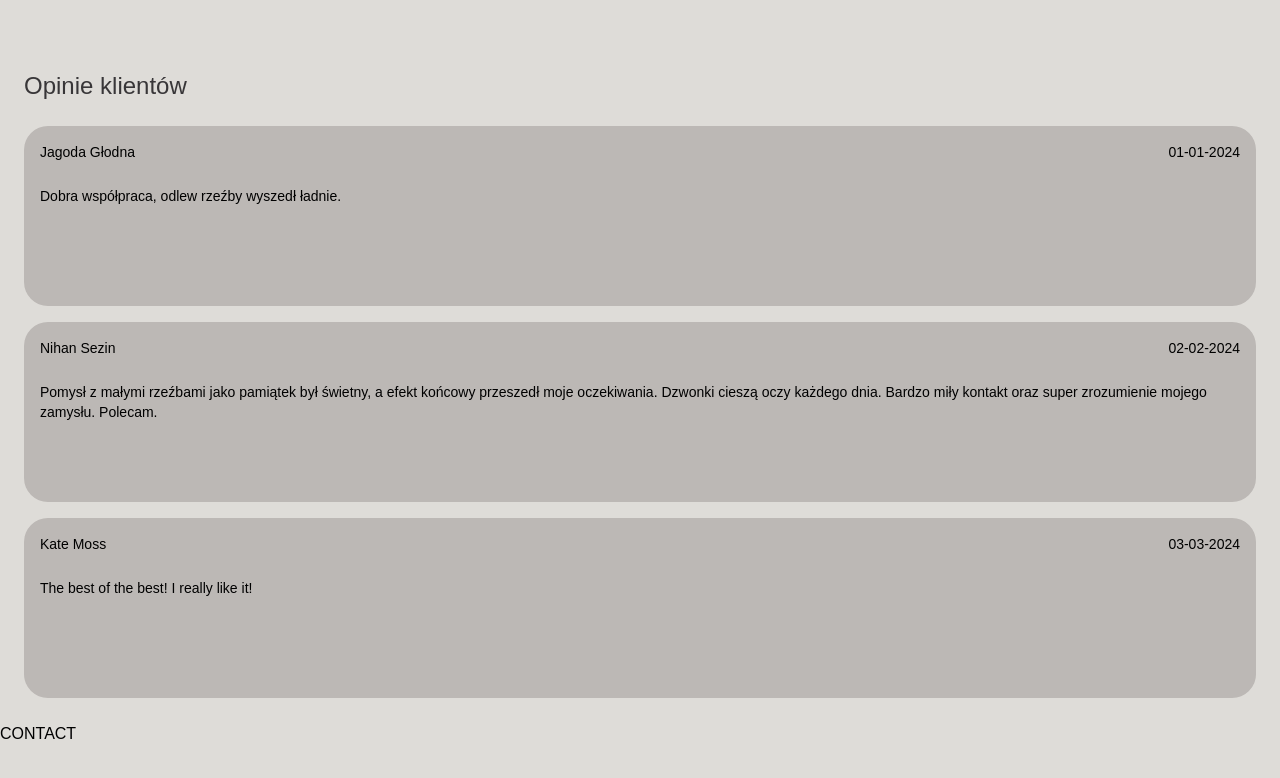
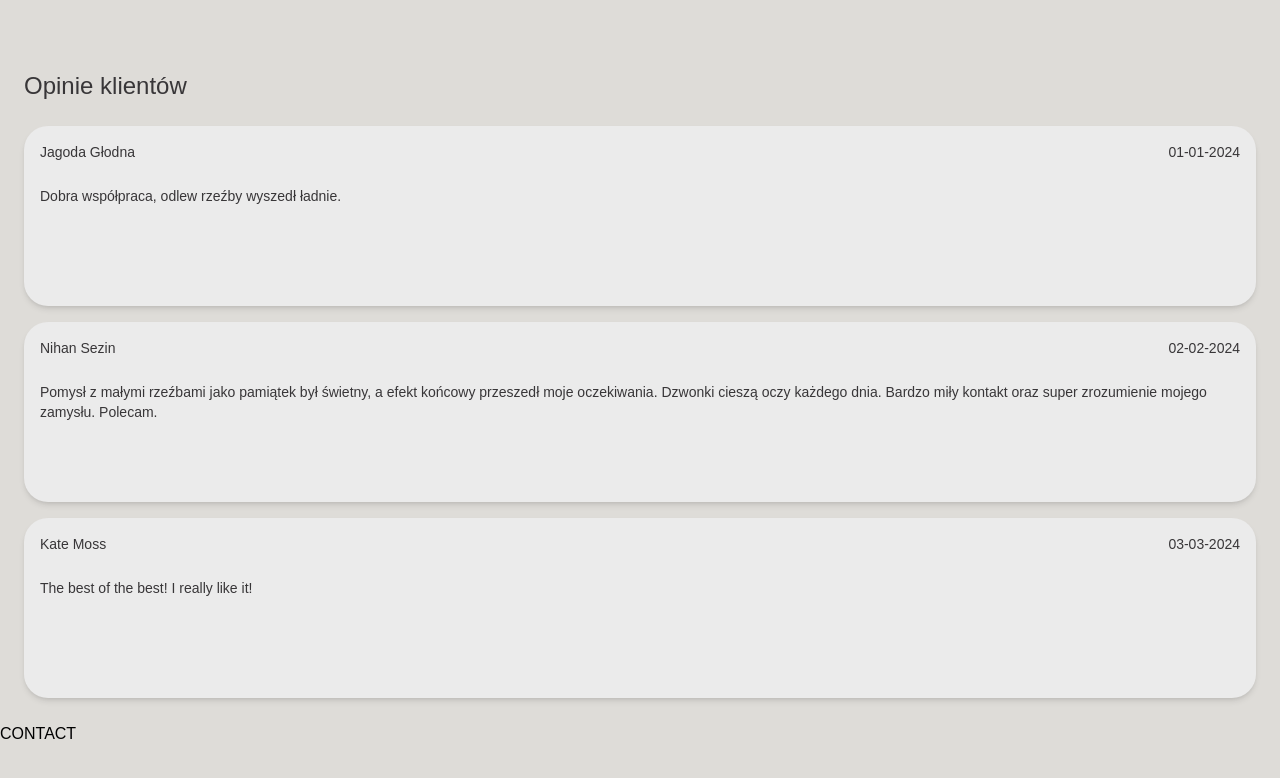
Before and after one commit to MarioLuigie/Odlew, a Next.js app: page / in a window 1280 px wide. Shown: the part 9926-10704 px from the top of the page. Built offline with nearby package versions, Linux system fonts and the light colour scheme.

Commit message:
Styles: Add text styles to Opinion

```diff
--- a/src/components/pages/Opinion.tsx
+++ b/src/components/pages/Opinion.tsx
@@ -7,7 +7,7 @@ type Opinion = {
 
 export default function Opinion({ opinion }: { opinion: Opinion }) {
   return (
-    <div className="p-4 pb-12 min-h-[180px] bg-mottoBg rounded-3xl">
+    <div className="p-4 pb-12 min-h-[180px] bg-opinionBg rounded-3xl shadow-md text-textDark">
       {/* STARS */}
       <div></div>
 
--- a/tailwind.config.ts
+++ b/tailwind.config.ts
@@ -20,6 +20,7 @@ const config: Config = {
                 footerBg: '#22403E',
                 menuTopBg: '#463E46',
                 menuBottomBg: '#DAD7D1',
+                opinionBg: '#ebebeb',
                 accent: '#E36A00',
                 accentHover: '#D06101',
                 textLight: '#EEE9E2',
```
